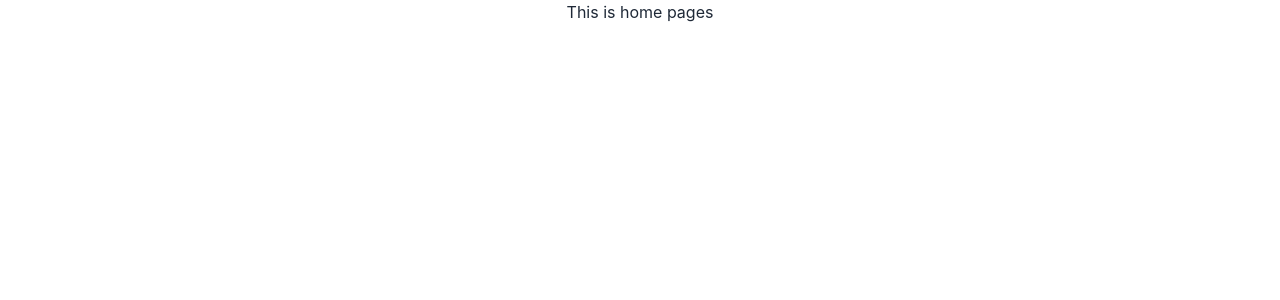
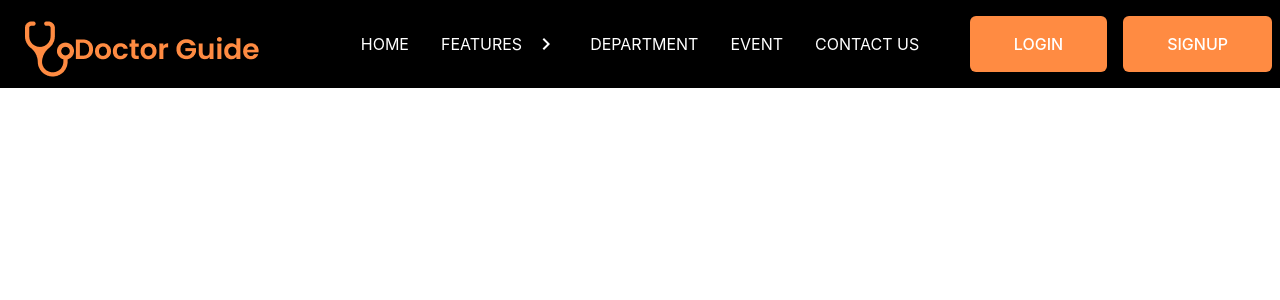
Before and after one commit to mohammad-al-amin-islam/landing-page-design, a React (Create React App) app: page / in a window 1280 px wide. Shown: the top 300 px of the page. Built offline with nearby package versions, Linux system fonts and the light colour scheme.

Commit message:
navbar implemented

```diff
--- /dev/null
+++ b/src/components/reuseable/Button/Button.css
@@ -0,0 +1,10 @@
+.button-style{
+    border-radius: 6px;
+    background-color: #FF8B42;
+    padding: 16px 44px;
+    font-weight: 500;
+    font-size: 16px;
+    line-height: 24px;
+    color: #FFFFFF;
+    text-transform: uppercase;
+}
--- /dev/null
+++ b/src/components/reuseable/Button/Button.js
@@ -0,0 +1,8 @@
+import React from "react";
+import "./Button.css";
+
+const Button = ({ children }) => {
+  return <div className="button-style ml-4">{children}</div>;
+};
+
+export default Button;
--- a/src/pages/home/Home.js
+++ b/src/pages/home/Home.js
@@ -1,9 +1,10 @@
 import React from "react";
+import Navbar from "../shared/Navbar/Navbar";
 
 const Home = () => {
   return (
     <div>
-      <h1>This is home pages</h1>
+      <Navbar></Navbar>
     </div>
   );
 };
--- /dev/null
+++ b/src/pages/shared/Navbar/Navbar.js
@@ -0,0 +1,89 @@
+import React from "react";
+import Logo from "../../../assets/Logo.png";
+import Button from "../../../components/reuseable/Button/Button";
+const Navbar = () => {
+  const menuItems = (
+    <>
+      <li>
+        <a>HOME</a>
+      </li>
+      <li tabIndex={0}>
+        <a className="justify-between">
+          FEATURES
+          <svg
+            className="fill-current"
+            xmlns="http://www.w3.org/2000/svg"
+            width="24"
+            height="24"
+            viewBox="0 0 24 24"
+          >
+            <path d="M8.59,16.58L13.17,12L8.59,7.41L10,6L16,12L10,18L8.59,16.58Z" />
+          </svg>
+        </a>
+        <ul className="p-2">
+          <li>
+            <a>Submenu 1</a>
+          </li>
+          <li>
+            <a>Submenu 2</a>
+          </li>
+        </ul>
+      </li>
+      <li>
+        <a>DEPARTMENT</a>
+      </li>
+      <li>
+        <a>EVENT</a>
+      </li>
+      <li>
+        <a>CONTACT US</a>
+      </li>
+    </>
+  );
+  return (
+    <div>
+      <div className="navbar bg-black">
+        <div className="navbar-start">
+          <div className="dropdown">
+            <label tabIndex={0} className="btn btn-ghost lg:hidden">
+              <svg
+                xmlns="http://www.w3.org/2000/svg"
+                className="h-5 w-5"
+                fill="none"
+                viewBox="0 0 24 24"
+                stroke="currentColor"
+              >
+                <path
+                  strokeLinecap="round"
+                  strokeLinejoin="round"
+                  strokeWidth="2"
+                  d="M4 6h16M4 12h8m-8 6h16"
+                />
+              </svg>
+            </label>
+            <ul
+              tabIndex={0}
+              className="menu menu-compact dropdown-content mt-3 p-2 shadow bg-base-100 rounded-box w-52 text-white"
+            >
+              {menuItems}
+            </ul>
+          </div>
+          <a className="btn btn-ghost normal-case text-xl">
+            <img src={Logo} alt="" />
+          </a>
+        </div>
+        <div className="navbar-center hidden lg:flex">
+          <ul className="menu menu-horizontal px-1 text-white p-3">
+            {menuItems}
+          </ul>
+        </div>
+        <div className="navbar-end">
+          <Button>Login</Button>
+          <Button>Signup</Button>
+        </div>
+      </div>
+    </div>
+  );
+};
+
+export default Navbar;
```
Also changed, not shown: src/assets/Logo.png (added).
